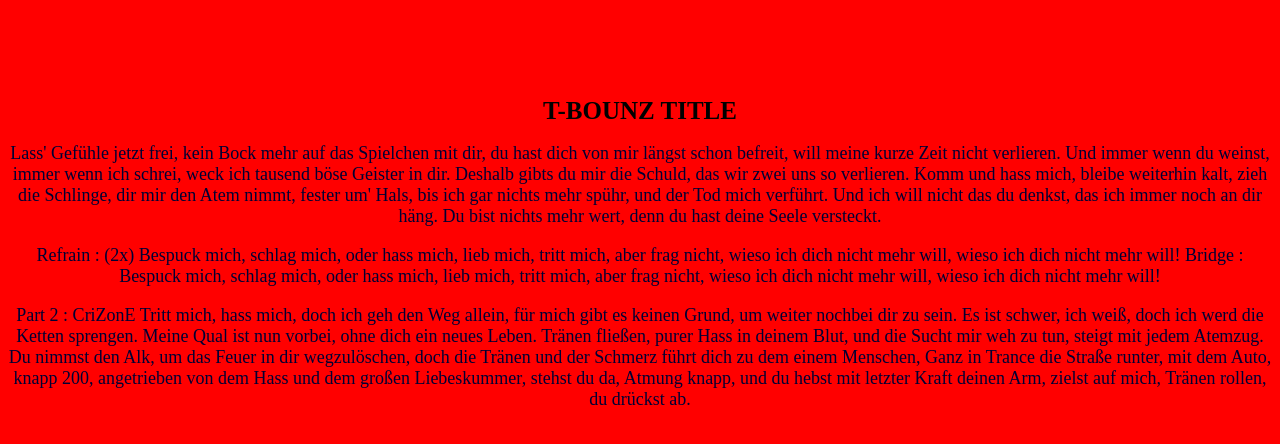
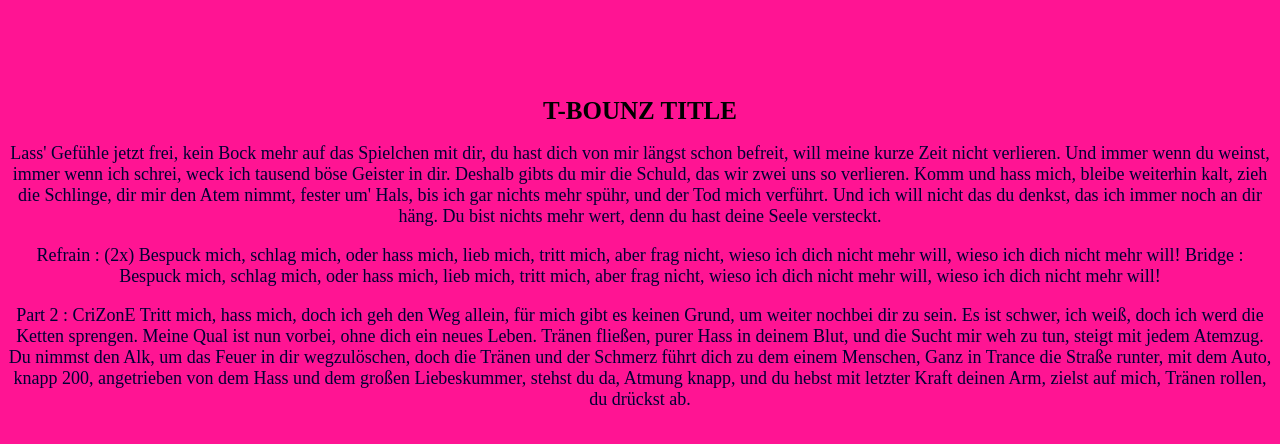
Before and after one commit to nri1234/Task-4, a plain HTML site: page index.html in a window 1280 px wide. Drawn offline with Linux system fonts and the light colour scheme.

Commit message:
Change background on pink

```diff
--- a/style.css
+++ b/style.css
@@ -1,6 +1,6 @@
 @import url("https://fonts.googleapis.com/css?family=Open+Sans:400,700");
 body {
-  background-color: red;
+  background-color: deeppink;
   padding-top: 10px;
   padding-right: 6px;
   padding-bottom: 10px;
```
